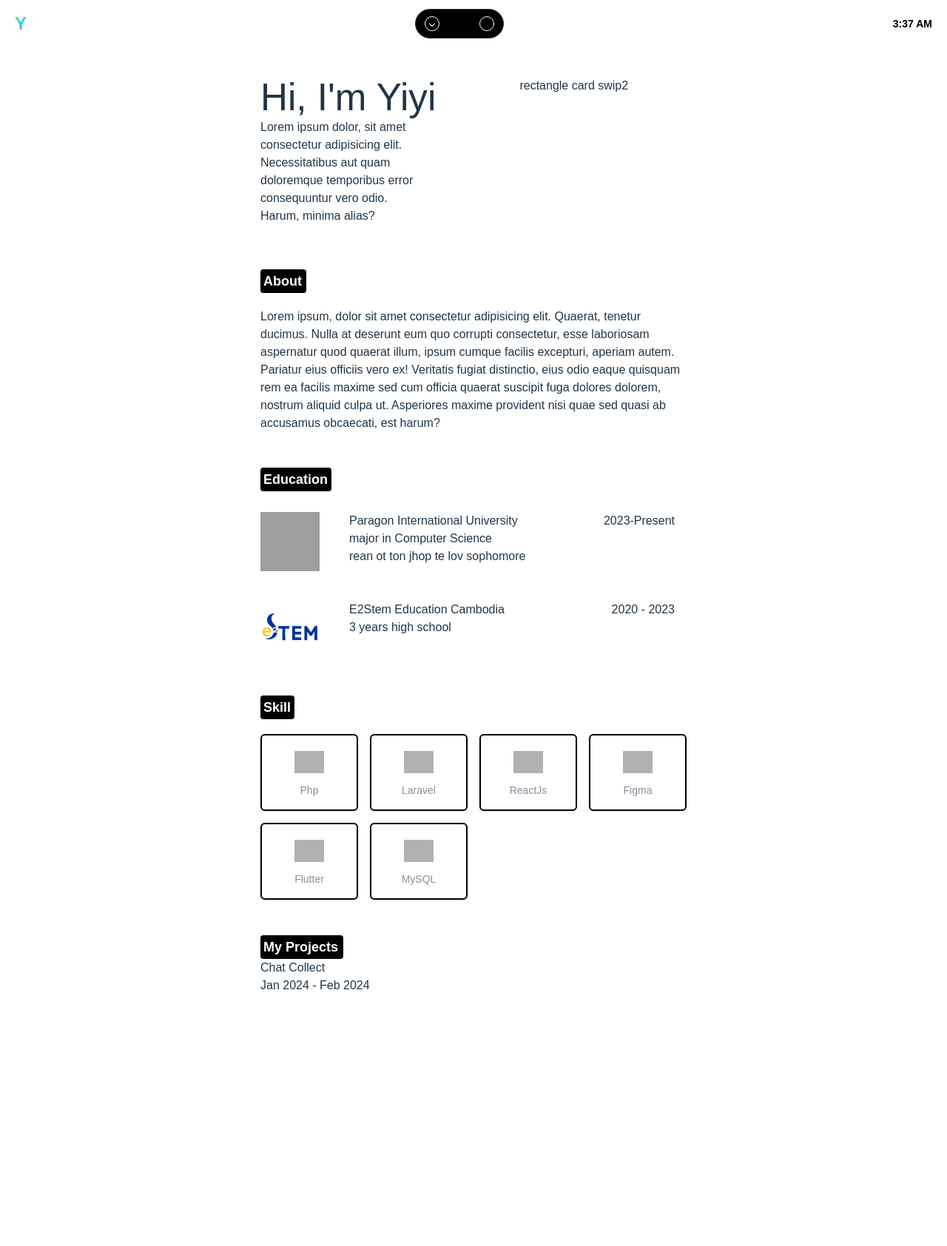
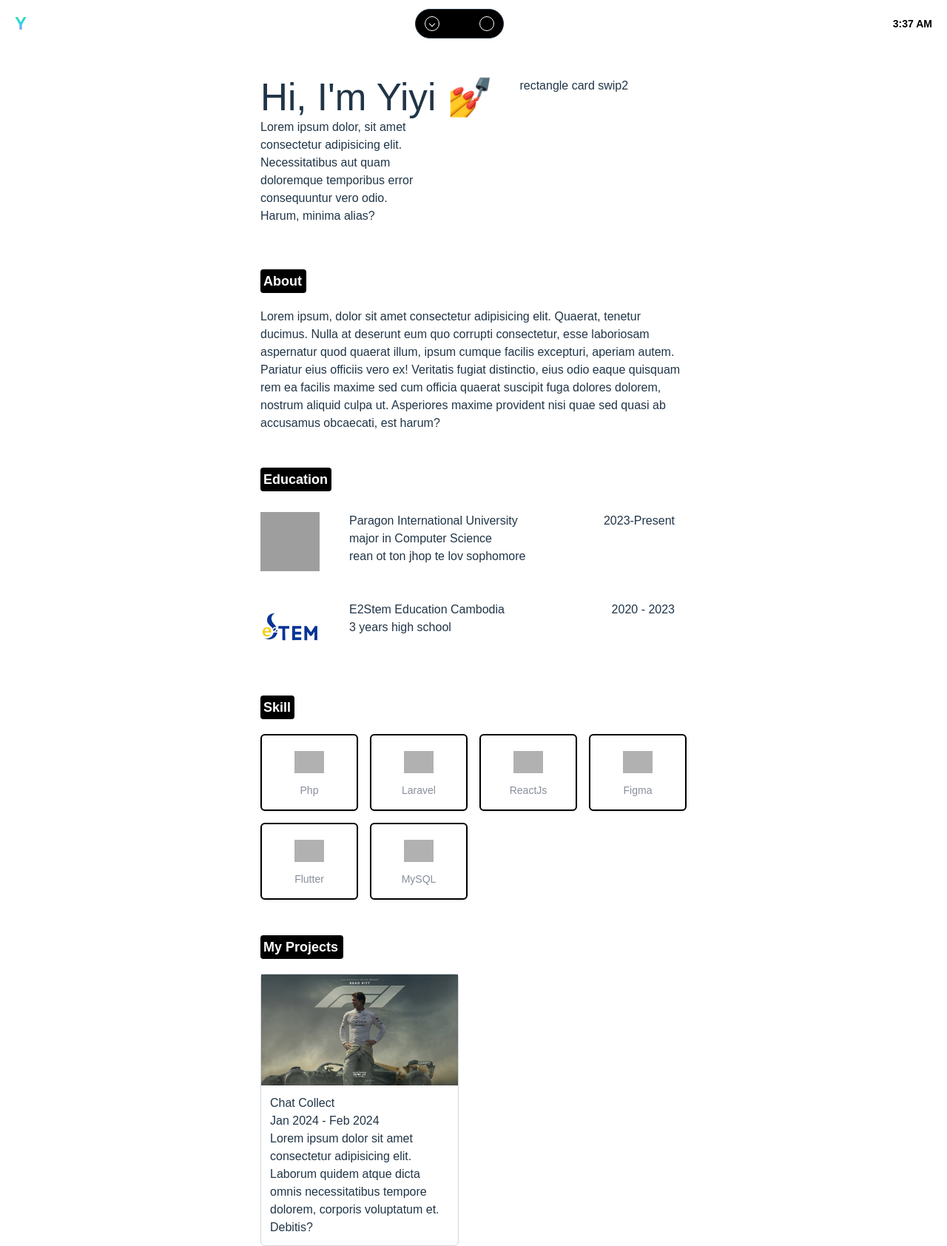
Before and after one commit to yiyikim11/yiyiPortfolioLatest, a React (Vite) app: page / in a window 1280 px wide. Shown: the whole page at 74% size. Before the commit the page ends 1352 px from the top, so only its background shows below. Built offline with nearby package versions, Linux system fonts and the light colour scheme; grey boxes are pictures that could not be loaded.

Commit message:
added project card

```diff
--- a/src/components/About.jsx
+++ b/src/components/About.jsx
@@ -8,7 +8,7 @@ const About = () => {
       <div className='flex flex-row w-full pt-10'>
         {/* the left side */}
         <div className="w-[60%] mr-3">
-          <h1 className='m-0 p-0 fond-bold'>Hi, I'm Yiyi</h1>
+          <h1 className='m-0 p-0 fond-bold'>Hi, I'm Yiyi 💅</h1>
           <p className=' pr-32'>Lorem ipsum dolor, sit amet consectetur adipisicing elit. Necessitatibus aut quam doloremque temporibus error consequuntur vero odio. Harum, minima alias?</p>
         </div>
 
--- a/src/components/Body.jsx
+++ b/src/components/Body.jsx
@@ -162,16 +162,20 @@ const Body = () => {
           <h2 className='font-bold text-lg text-left bg-black text-white w-28 rounded px-1 py-0.5'>My Projects</h2>
 
           {/* project block card */}
-          <div className='grid grid-ncols-2 md:grid:cols-2 gap-2'>
+          <div className='grid grid-cols-2 gap-10 mt-5'>
             {/* first block */}
-            <div>
-              <img src="" alt="" />
-              <h4>Chat Collect</h4>
-              <p>Jan 2024 - Feb 2024</p>
+            <div className='border border-gray-300 rounded-md'>
+              <img src="/f1.jpg" alt="projectimg" className='w-full'/>
+              <div className='p-3'>
+                <h2>Chat Collect</h2>
+                <p>Jan 2024 - Feb 2024</p>
+                <p>Lorem ipsum dolor sit amet consectetur adipisicing elit. Laborum quidem atque dicta omnis necessitatibus tempore dolorem, corporis voluptatum et. Debitis?</p>
+
+              </div>
             </div>
 
             {/* second block */}
-            <div></div>
+
 
           </div>
       </div>
```
Also changed, not shown: public/f1.jpg (added).
